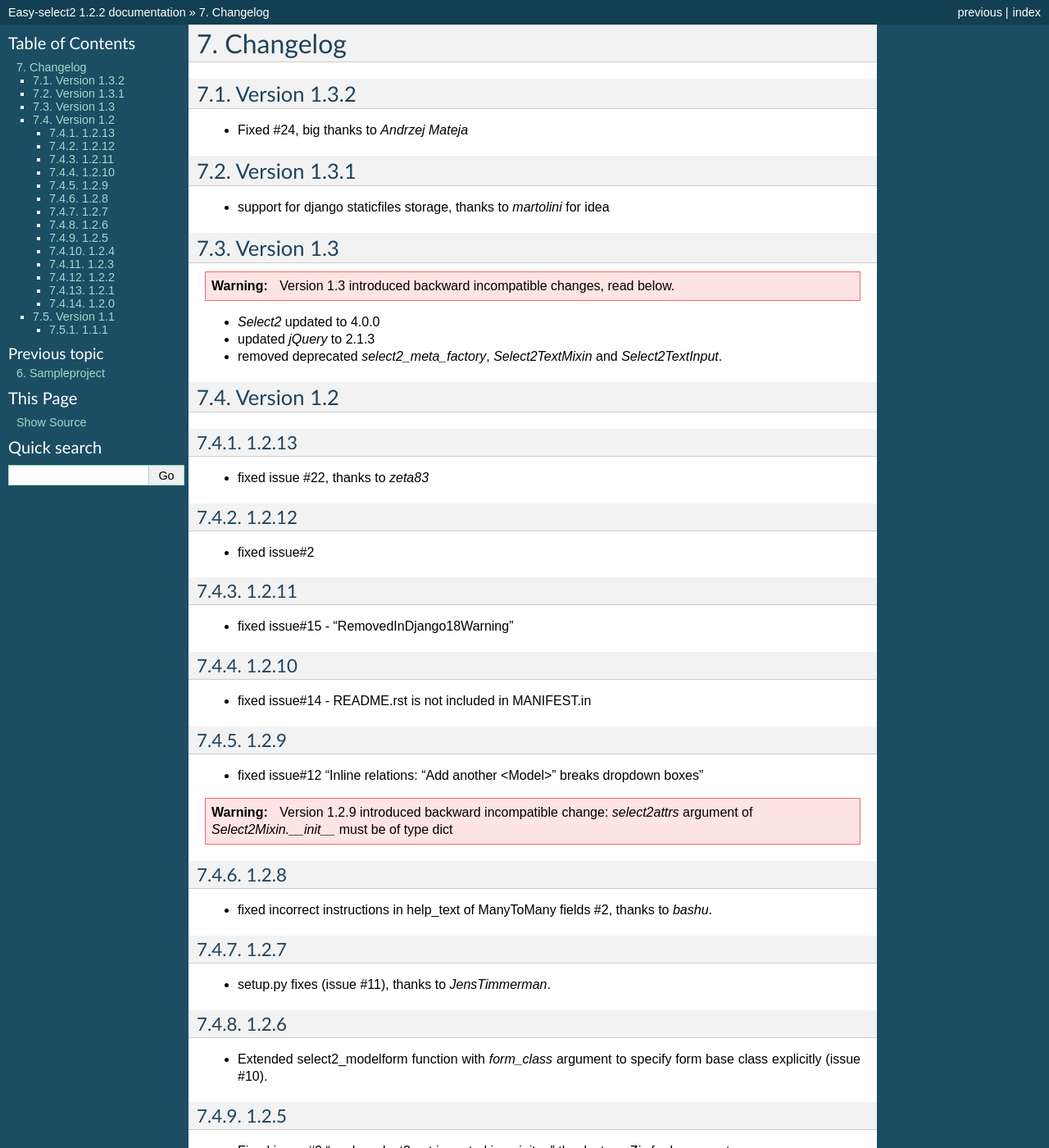
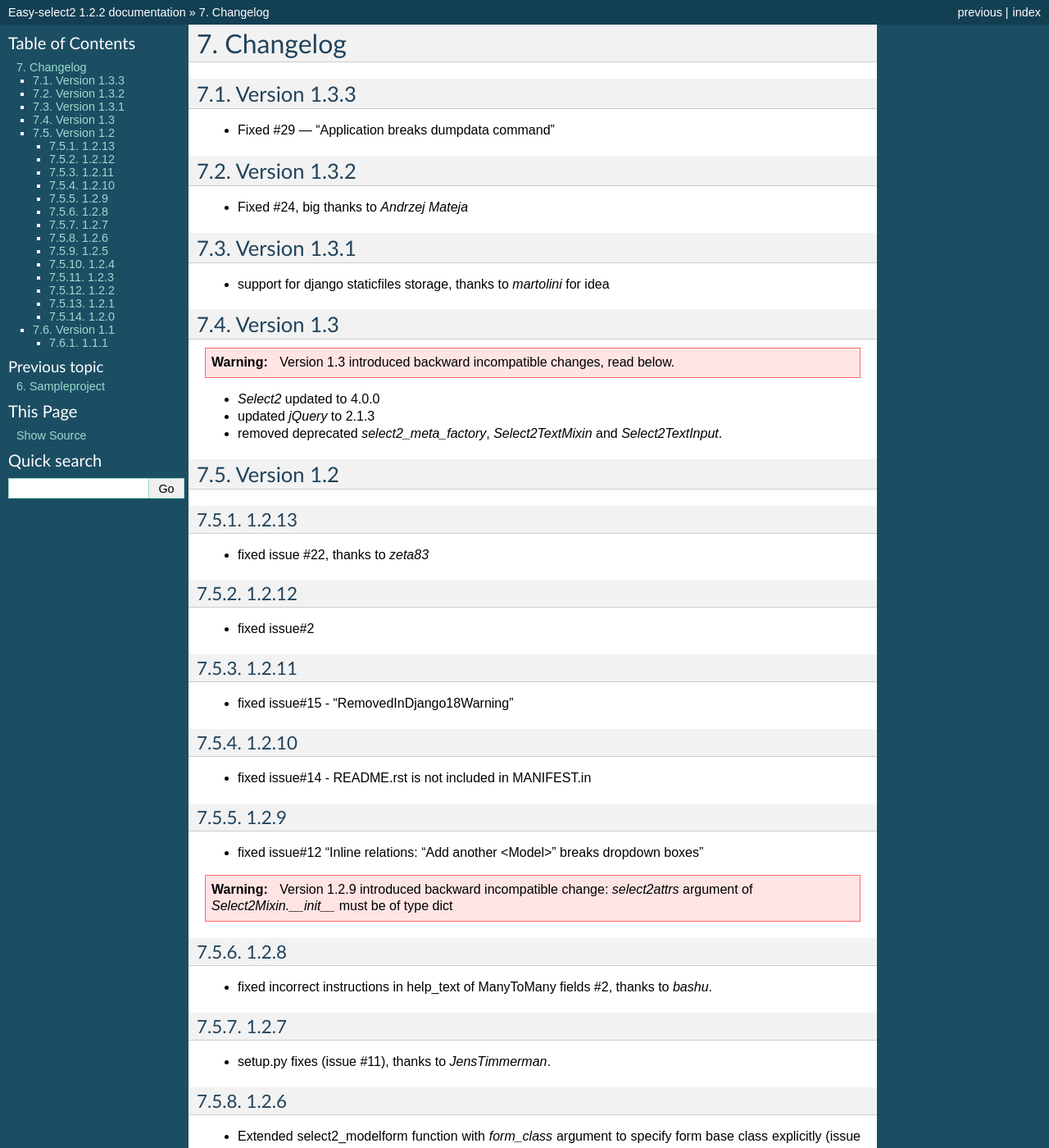
Before and after one commit to asyncee/django-easy-select2, a Sphinx documentation site: the page built from docs/source/changelog.rst, in a window 1280 px wide and 1400 px high. Shown: the whole window at 82% size. Built offline with Sphinx 7.4.7, drawn with Linux system fonts in a browser that asks for light colours; some of the changed text lies outside the part shown.

Commit message:
Updated changelog

```diff
--- a/docs/source/changelog.rst
+++ b/docs/source/changelog.rst
@@ -1,5 +1,12 @@
 Changelog
 =========
+
+
+Version 1.3.3
+-------------
+
+- Fixed #29 — "Application breaks dumpdata command"
+
 
 Version 1.3.2
 -------------
```
